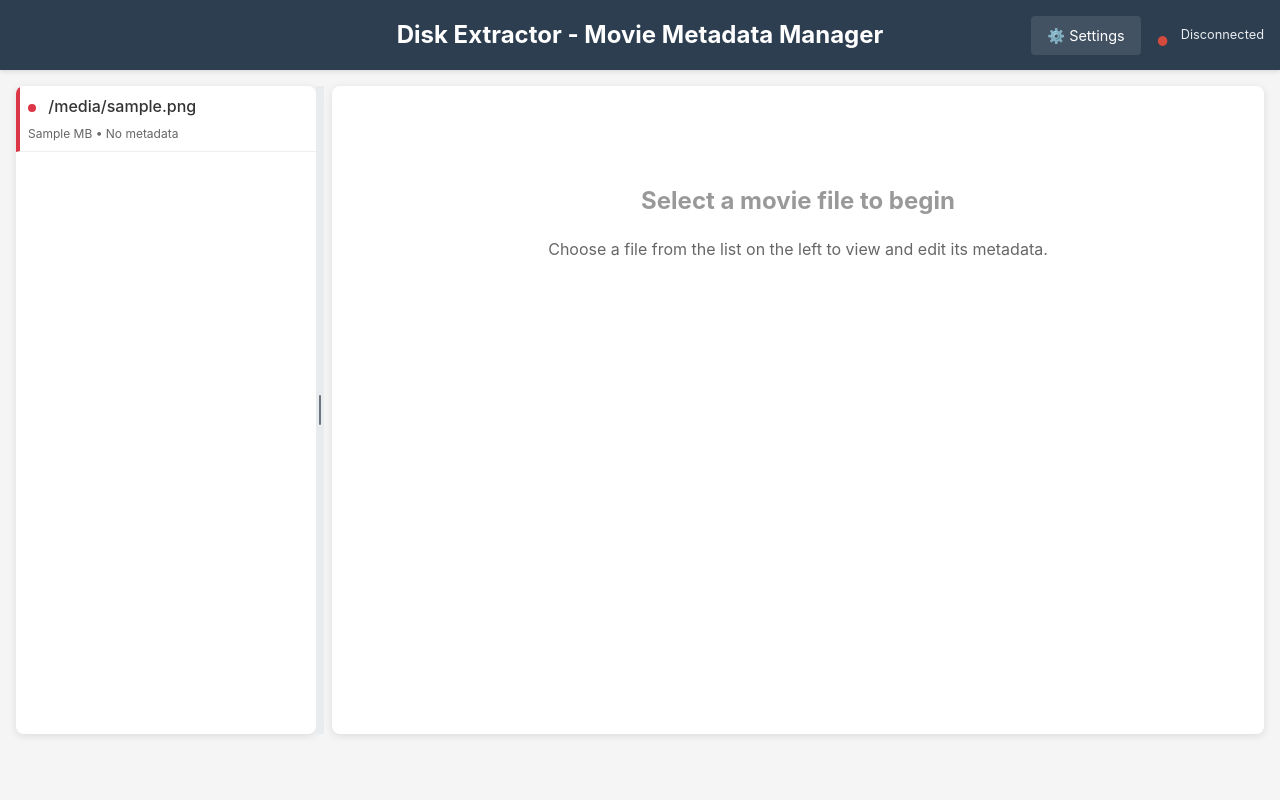
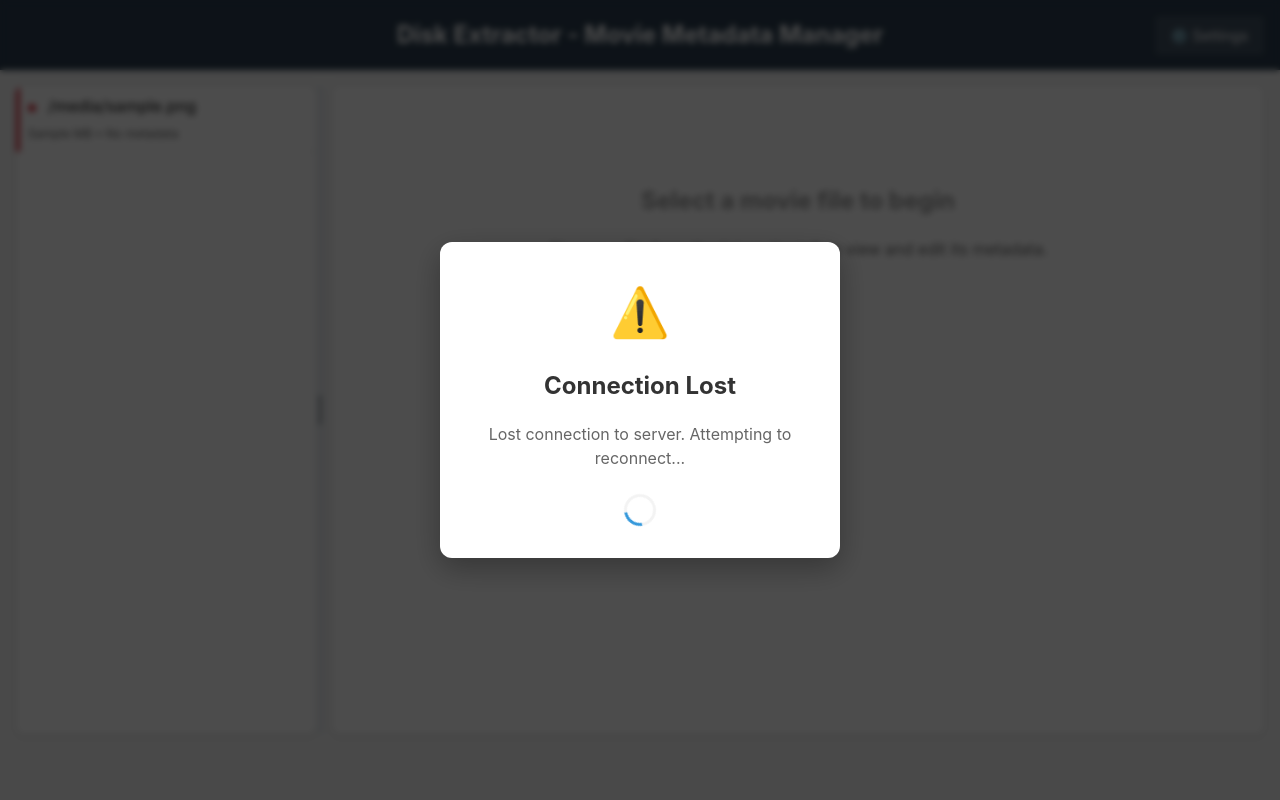
Before and after one commit to ottago/disk-extractor, a Flask app: template templates/index.html in a window 1280 px wide. Run offline with Flask 3, Linux system fonts and the light colour scheme; the template is opened without the code that fills it: most values are stand-ins (such as "Sample title", 1, 10 or a date in 2020); parts of the project's set-up code (start-up, migrations or seed data) failed here and were passed over.

Commit message:
Added offline display mode when the connection to the backend is lost avoiding inconsistent behaviour.

```diff
--- a/static/css/style.css
+++ b/static/css/style.css
@@ -57,21 +57,66 @@ body {
     background: rgba(255, 255, 255, 0.2);
 }
 
-/* Connection status - minimal addition */
-.connection-status {
+/* Disconnection Overlay */
+.disconnection-overlay {
+    position: fixed;
+    top: 0;
+    left: 0;
+    width: 100%;
+    height: 100%;
+    background: rgba(0, 0, 0, 0.7);
+    backdrop-filter: blur(3px);
+    z-index: 9999;
     display: flex;
     align-items: center;
-    gap: 0.5rem;
-    font-size: 0.8rem;
-    opacity: 0.9;
+    justify-content: center;
+    transition: opacity 0.3s ease-in-out;
 }
 
-.status-indicator.online {
-    color: #27ae60;
+.disconnection-overlay.hidden {
+    display: none;
 }
 
-.status-indicator.offline {
-    color: #e74c3c;
+.disconnection-message {
+    background: white;
+    padding: 2rem;
+    border-radius: 12px;
+    text-align: center;
+    box-shadow: 0 10px 30px rgba(0, 0, 0, 0.3);
+    max-width: 400px;
+    margin: 1rem;
+}
+
+.disconnection-icon {
+    font-size: 3rem;
+    margin-bottom: 1rem;
+}
+
+.disconnection-message h2 {
+    color: #333;
+    margin: 0 0 1rem 0;
+    font-size: 1.5rem;
+}
+
+.disconnection-message p {
+    color: #666;
+    margin: 0 0 1.5rem 0;
+    line-height: 1.5;
+}
+
+.reconnection-spinner {
+    width: 32px;
+    height: 32px;
+    border: 3px solid #f3f3f3;
+    border-top: 3px solid #3498db;
+    border-radius: 50%;
+    animation: spin 1s linear infinite;
+    margin: 0 auto;
+}
+
+@keyframes spin {
+    0% { transform: rotate(0deg); }
+    100% { transform: rotate(360deg); }
 }
 
 /* Container */
--- a/templates/index.html
+++ b/templates/index.html
@@ -12,11 +12,16 @@
         <h1>Disk Extractor - Movie Metadata Manager</h1>
         <div class="header-actions">
             <a href="{{ url_for('settings') }}" class="settings-link">⚙️ Settings</a>
-            <!-- Minimal addition: connection status -->
-            <div class="connection-status">
-                <span id="connectionStatus" class="status-indicator offline">●</span>
-                <span id="connectionText">Connecting...</span>
-            </div>
+        </div>
+    </div>
+
+    <!-- Disconnection Overlay -->
+    <div id="disconnectionOverlay" class="disconnection-overlay hidden">
+        <div class="disconnection-message">
+            <div class="disconnection-icon">⚠️</div>
+            <h2>Connection Lost</h2>
+            <p>Lost connection to server. Attempting to reconnect...</p>
+            <div class="reconnection-spinner"></div>
         </div>
     </div>
 
@@ -130,7 +135,7 @@
         // Connection status handling
         socket.on('connect', function() {
             console.log('Connected to server');
-            updateConnectionStatus(true);
+            hideDisconnectionOverlay();
             showNotification('Live file monitoring active', 'success');
 
             // Request initial encoding status
@@ -145,7 +150,7 @@
 
         socket.on('disconnect', function() {
             console.log('Disconnected from server');
-            updateConnectionStatus(false);
+            showDisconnectionOverlay();
         });
 
         // File list updates
@@ -187,17 +192,23 @@
             }
         });
 
-        // Update connection status indicator
-        function updateConnectionStatus(connected) {
-            const statusIndicator = document.getElementById('connectionStatus');
-            const statusText = document.getElementById('connectionText');
+        // Show/hide disconnection overlay
+        function showDisconnectionOverlay() {
+            const overlay = document.getElementById('disconnectionOverlay');
+            if (overlay) {
+                overlay.classList.remove('hidden');
+                // Disable all interactive elements
+                document.body.style.pointerEvents = 'none';
+                overlay.style.pointerEvents = 'auto'; // Keep overlay interactive
+            }
+        }
 
-            if (connected) {
-                statusIndicator.className = 'status-indicator online';
-                statusText.textContent = 'Live Updates';
-            } else {
-                statusIndicator.className = 'status-indicator offline';
-                statusText.textContent = 'Disconnected';
+        function hideDisconnectionOverlay() {
+            const overlay = document.getElementById('disconnectionOverlay');
+            if (overlay) {
+                overlay.classList.add('hidden');
+                // Re-enable all interactive elements
+                document.body.style.pointerEvents = 'auto';
             }
         }
 
@@ -304,8 +315,8 @@
             }
         }
 
-        // Initialize connection status as offline
-        updateConnectionStatus(false);
+        // Initialize with disconnection overlay shown
+        showDisconnectionOverlay();
     </script>
 
     <!-- Encoding UI JavaScript -->
```
